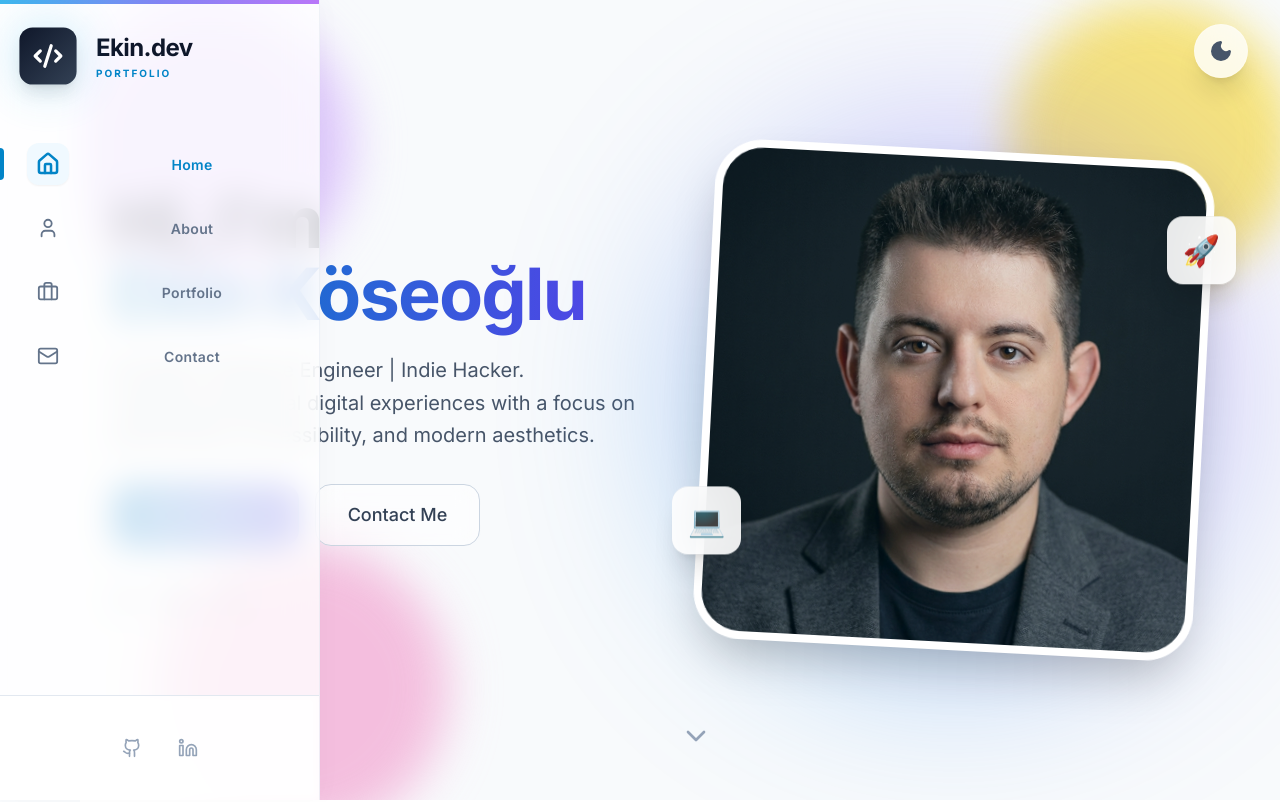
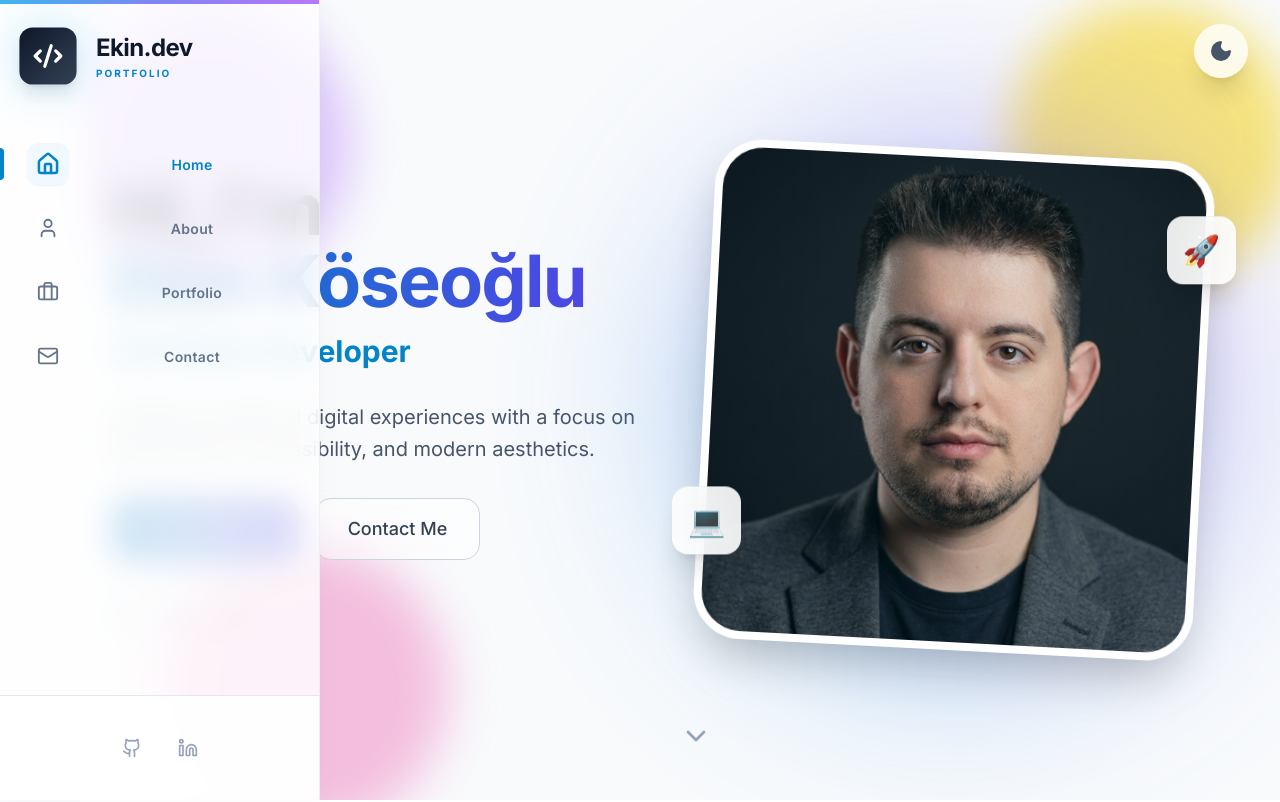
Before and after one commit to ekinkoseoglu/ekin-portfolio, a React (Vite) app: page /#/ in a window 1280 px wide. Shown: the top 802 px of the page. Built offline with nearby package versions, Linux system fonts and the light colour scheme.

Commit message:
feat: add rotating job titles under hero name, speed up name typing

```diff
--- a/components/Hero.tsx
+++ b/components/Hero.tsx
@@ -1,6 +1,7 @@
 import { ArrowRight, ChevronDown, Github, Linkedin, Mail } from 'lucide-react';
 import React from 'react';
-import { PERSONAL_INFO } from '../constants';
+import { PERSONAL_INFO, ROLES } from '../constants';
+import RotatingTitle from './RotatingTitle';
 import ScrollReveal from './ScrollReveal';
 import Typewriter from './Typewriter';
 
@@ -30,8 +31,10 @@ const Hero: React.FC = () => {
         <div className='grid grid-cols-1 lg:grid-cols-2 gap-12 items-center'>
           <div className='order-2 lg:order-1'>
             <ScrollReveal delay={200}>
-              <h1 className='text-5xl tracking-tight font-extrabold text-slate-900 dark:text-white sm:text-6xl md:text-7xl mb-6'>
+              <h1 className='text-5xl tracking-tight font-extrabold text-slate-900 dark:text-white sm:text-6xl md:text-7xl mb-4'>
                 <Typewriter
+                  speed={50}
+                  hideCaretOnComplete
                   segments={[
                     { text: "Hi, I'm" },
                     {
@@ -45,9 +48,14 @@ const Hero: React.FC = () => {
               </h1>
             </ScrollReveal>
 
+            <ScrollReveal delay={300}>
+              <p className='text-2xl sm:text-3xl font-bold mb-8 min-h-[2rem] sm:min-h-[2.25rem] whitespace-nowrap'>
+                <RotatingTitle phrases={ROLES} />
+              </p>
+            </ScrollReveal>
+
             <ScrollReveal delay={400}>
               <p className='text-xl text-slate-600 dark:text-slate-400 mb-8 max-w-2xl leading-relaxed'>
-                {PERSONAL_INFO.title}. <br />
                 Crafting exceptional digital experiences with a focus on
                 performance, accessibility, and modern aesthetics.
               </p>
--- /dev/null
+++ b/components/RotatingTitle.tsx
@@ -0,0 +1,103 @@
+import React, { useEffect, useState } from 'react';
+
+interface RotatingTitleProps {
+  /** Titles to cycle through, in order. */
+  phrases: string[];
+  /** Milliseconds per character while typing. */
+  typingSpeed?: number;
+  /** Milliseconds per character while deleting. */
+  deletingSpeed?: number;
+  /** How long a completed title stays before it is deleted (ms). */
+  holdDuration?: number;
+  /** Pause after a title is cleared, before the next one types (ms). */
+  pauseBetween?: number;
+  /** Delay before the cycle starts — used to begin after the name finishes (ms). */
+  startDelay?: number;
+  className?: string;
+}
+
+const prefersReducedMotion = (): boolean =>
+  typeof window !== 'undefined' &&
+  window.matchMedia('(prefers-reduced-motion: reduce)').matches;
+
+const RotatingTitle: React.FC<RotatingTitleProps> = ({
+  phrases,
+  typingSpeed = 55,
+  deletingSpeed = 30,
+  holdDuration = 1400,
+  pauseBetween = 350,
+  startDelay = 1500,
+  className = '',
+}) => {
+  const [reduceMotion] = useState(prefersReducedMotion);
+  const [started, setStarted] = useState(false);
+  const [index, setIndex] = useState(0);
+  const [charCount, setCharCount] = useState(0);
+  const [isDeleting, setIsDeleting] = useState(false);
+
+  // Start the cycle after the initial delay so it follows the name animation.
+  useEffect(() => {
+    if (reduceMotion) return;
+
+    const timer = setTimeout(() => setStarted(true), startDelay);
+    return () => clearTimeout(timer);
+  }, [reduceMotion, startDelay]);
+
+  useEffect(() => {
+    if (reduceMotion || !started || phrases.length === 0) return;
+
+    const current = phrases[index % phrases.length];
+
+    // Fully typed → hold the word, then begin deleting.
+    if (!isDeleting && charCount === current.length) {
+      const timer = setTimeout(() => setIsDeleting(true), holdDuration);
+      return () => clearTimeout(timer);
+    }
+
+    // Fully deleted → advance to the next title after a short pause.
+    if (isDeleting && charCount === 0) {
+      const timer = setTimeout(() => {
+        setIsDeleting(false);
+        setIndex((i) => (i + 1) % phrases.length);
+      }, pauseBetween);
+      return () => clearTimeout(timer);
+    }
+
+    // Type or delete a single character.
+    const timer = setTimeout(
+      () => setCharCount((count) => count + (isDeleting ? -1 : 1)),
+      isDeleting ? deletingSpeed : typingSpeed
+    );
+    return () => clearTimeout(timer);
+  }, [
+    started,
+    reduceMotion,
+    index,
+    charCount,
+    isDeleting,
+    phrases,
+    typingSpeed,
+    deletingSpeed,
+    holdDuration,
+    pauseBetween,
+  ]);
+
+  const visibleText = reduceMotion
+    ? phrases[0] ?? ''
+    : (phrases[index % phrases.length] ?? '').slice(0, charCount);
+
+  return (
+    <span className={className}>
+      <span className='text-brand-600 dark:text-brand-400'>{visibleText}</span>
+      <span
+        aria-hidden='true'
+        className={`inline-block w-[3px] sm:w-1 ml-1.5 rounded-full align-middle bg-brand-500 dark:bg-brand-400 ${
+          reduceMotion ? '' : 'animate-blink'
+        }`}
+        style={{ height: '0.85em' }}
+      />
+    </span>
+  );
+};
+
+export default RotatingTitle;
--- a/components/Typewriter.tsx
+++ b/components/Typewriter.tsx
@@ -14,6 +14,8 @@ interface TypewriterProps {
   speed?: number;
   /** Delay before the first character is typed, in milliseconds. */
   startDelay?: number;
+  /** Remove the caret once typing completes (e.g. when another typer takes over). */
+  hideCaretOnComplete?: boolean;
   className?: string;
 }
 
@@ -25,6 +27,7 @@ const Typewriter: React.FC<TypewriterProps> = ({
   segments,
   speed = 85,
   startDelay = 400,
+  hideCaretOnComplete = false,
   className = '',
 }) => {
   const totalChars = segments.reduce(
@@ -61,6 +64,7 @@ const Typewriter: React.FC<TypewriterProps> = ({
 
   // Caret stays solid while typing, blinks once the text is complete.
   const caretAnimation = isDone && !reduceMotion ? 'animate-blink' : '';
+  const showCaret = !(isDone && hideCaretOnComplete);
 
   let remaining = typedCount;
 
@@ -77,7 +81,7 @@ const Typewriter: React.FC<TypewriterProps> = ({
           <React.Fragment key={index}>
             {segment.breakBefore && <br />}
             <span className={segment.className}>{visibleText}</span>
-            {index === activeIndex && (
+            {index === activeIndex && showCaret && (
               <span
                 aria-hidden='true'
                 className={`inline-block w-[3px] sm:w-1 ml-2 rounded-full align-middle bg-brand-500 dark:bg-brand-400 ${caretAnimation}`}
--- a/constants.ts
+++ b/constants.ts
@@ -21,6 +21,20 @@ export const PERSONAL_INFO = {
   He specializes in Javascript, React, Angular, NodeJS, NestJS, .NET, various SQL technologies and Git. Beyond coding, he is fascinated by AI, Machine Learning, Deep Learning, entrepreneurship, and project management. He currently works as both a technical leader and manager for various startup projects.`,
   avatar: portfolioImg,
 };
+
+export const ROLES: string[] = [
+  'Software Engineer',
+  'Full Stack Developer',
+  'Indie Hacker',
+  'AI Engineer',
+  'SaaS Builder',
+  'Product Engineer',
+  'Frontend Developer',
+  'React Developer',
+  'Backend Developer',
+  '.NET Developer',
+  'Tech Lead',
+];
 
 export const EXPERIENCES: Experience[] = [
   {
```
